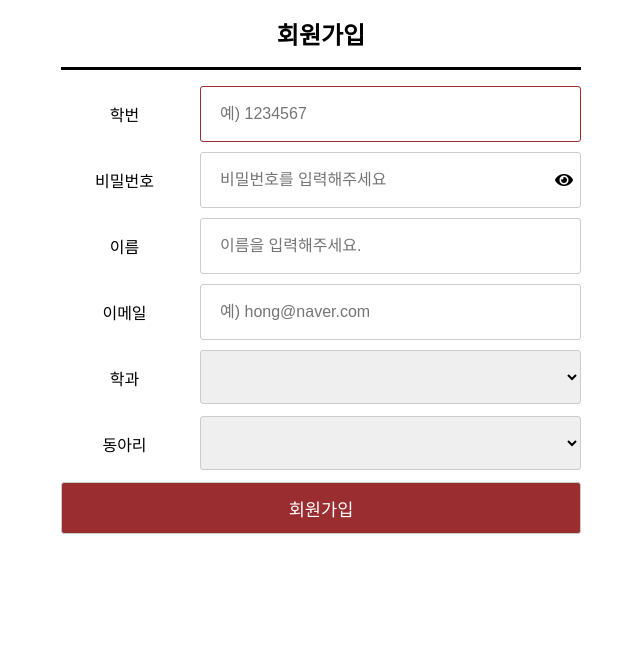
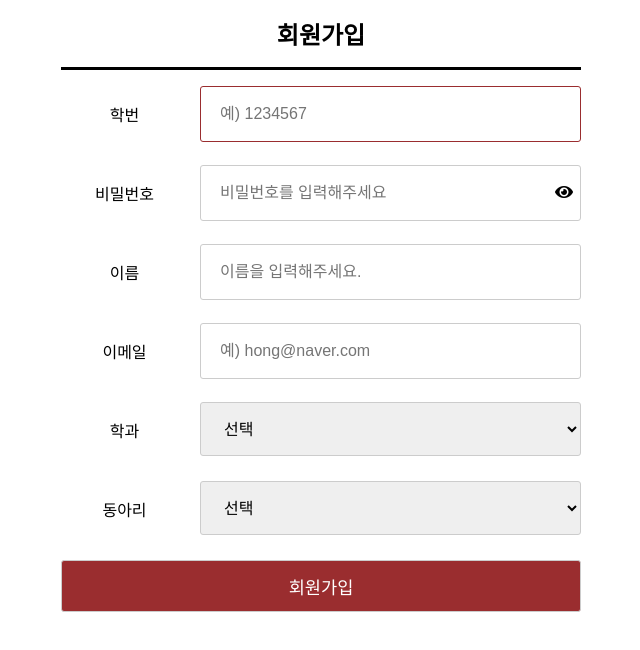
Before and after one commit to MGY-PROJECT/ClubManagementFront, a React (Create React App) app: page /join in a window 1280 px wide. Shown: the top 650 px of the page, without its empty margins (319-959 px from the left). Built offline with nearby package versions, Linux system fonts and the light colour scheme.

Commit message:
select 동아리, 학부

```diff
--- a/src/Components/Login/Join/Join.js
+++ b/src/Components/Login/Join/Join.js
@@ -58,9 +58,64 @@ const depart = {
     "유아교육학과",
     "미디어컨텐츠학과",
   ],
+  보건생명대학: [
+    "간호학과",
+    "식품생명학부",
+    "식품공학전공",
+    "식품영양학전공",
+    "생명공학전공",
+    "물리치료학과",
+    "응급구조학과",
+    "유아특수교육학과",
+    "IT응용융합학과",
+  ],
+  철도대학: [
+    "철도경영.물류.데이터사이언스학부",
+    "철도경영물류학전공",
+    "데이터사이언스전공",
+    "철도공학부",
+    "철도운전시스템전공",
+    "철도차량시스템전공",
+    "철도인프라시스템공학전공",
+    "철도전기전자전공",
+  ],
 };
 
-const Join = ({ history }) => {
+const clubs = {
+  충주: {
+    체육: [
+      "카카",
+      "오투",
+      "행콕",
+      "퍼펙트",
+      "위키드",
+      "산악부",
+      "열정",
+      "스플릿",
+      "국원검우회",
+      "하이런",
+      "best5",
+      "보통사람들",
+    ],
+    음악: ["피날레", "바이탈싸인", "포세이돈", "소리담", "신문고", "식스라인"],
+    봉사: ["폴리스", "Youth JC", "LEO", "KNUT해봉연합", "러빙프렌즈"],
+    종교: ["CCC", "방주짓는사람들"],
+    학술: ["에가오", "유니피스"],
+    문예: ["사랑방극예술연구회", "셔터스네이크"],
+  },
+  증평: {
+    체육: ["버저비터", "GO유도"],
+    봉사: ["절주"],
+    종교: ["PAX"],
+  },
+  의왕: {
+    체육: ["스윙스"],
+    음악: ["APEX"],
+    학술: ["1067"],
+  },
+};
+
+const Join = () => {
   const [inputs, setInputs] = useState({
     id: "",
     pw: "",
@@ -93,9 +148,53 @@ const Join = ({ history }) => {
     if (!idReg.test(id)) {
       alert("아이디가 잘못되었습니다.");
     }
+    // 비밀번호 영문 숫자 외 다른게 들어오지 않도록 regex
+    // 년도 -> 나이 정규표현식을 써서
   };
 
-  // console.log(depart);
+  const college = (depart) => {
+    const col = [];
+    col.push(
+      <option value="선택" key="default">
+        선택
+      </option>
+    );
+    for (const d of Object.keys(depart)) {
+      col.push(
+        <optgroup label={d} key={d}>
+          {depart[d].map((ele) => (
+            <option value={ele} key={ele}>
+              {ele}
+            </option>
+          ))}
+        </optgroup>
+      );
+    }
+    return col;
+  };
+
+  const clubfnc = (clubs) => {
+    const col = [];
+    col.push(
+      <option value="선택" key="default">
+        선택
+      </option>
+    );
+    for (const c of Object.keys(clubs)) {
+      for (const cc of Object.keys(clubs[c])) {
+        col.push(
+          <optgroup label={`${c} - ${cc}`} key={`${c} - ${cc}`}>
+            {clubs[c][cc].map((ccc) => (
+              <option value={ccc} key={ccc}>
+                {ccc}
+              </option>
+            ))}
+          </optgroup>
+        );
+      }
+    }
+    return col;
+  };
 
   return (
     <div className="joinPage">
@@ -170,7 +269,9 @@ const Join = ({ history }) => {
             required
             value={department}
             onChange={onChange}
-          ></select>
+          >
+            {college(depart)}
+          </select>
           <label htmlFor="club" className="text">
             동아리
           </label>
@@ -181,7 +282,9 @@ const Join = ({ history }) => {
             required
             value={club}
             onChange={onChange}
-          ></select>
+          >
+            {clubfnc(clubs)}
+          </select>
           <button type="submit" className="submitBtn">
             회원가입
           </button>
--- a/src/Components/Login/Join/Join.scss
+++ b/src/Components/Login/Join/Join.scss
@@ -17,12 +17,13 @@
       display: grid;
       gap: 24px 12px;
       grid-template-columns: 1fr 3fr;
-      grid-template-rows: repeat(7, 42px);
+      grid-template-rows: repeat(7, 55px);
       position: relative;
 
       .text {
-        text-align: center;
-        padding-top: 16px;
+        display: flex;
+        justify-content: center;
+        align-items: center;
       }
 
       .input {
@@ -40,9 +41,9 @@
 
       .fa-eye {
         position: absolute;
-        top: 86px;
+        top: 98px;
         right: 8px;
-        z-index: 100;
+        z-index: 30;
         cursor: pointer;
       }
 
```
Also changed, not shown: 1 other file (tests, documents, lock files or other folders).
